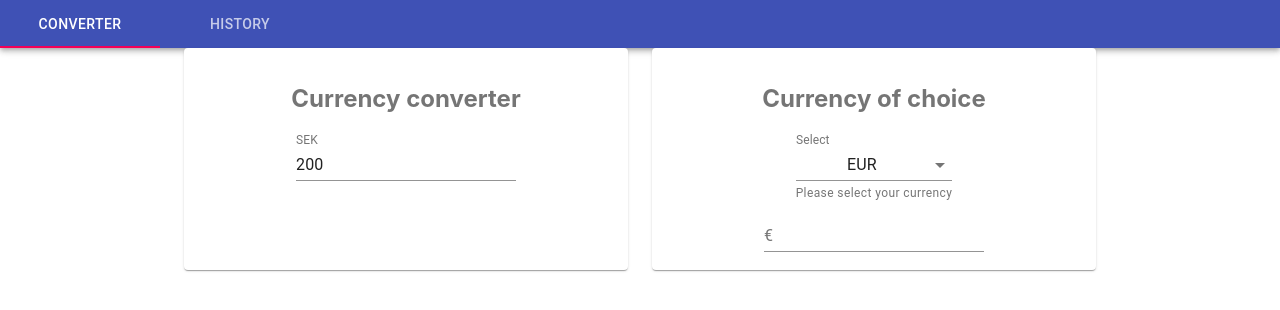
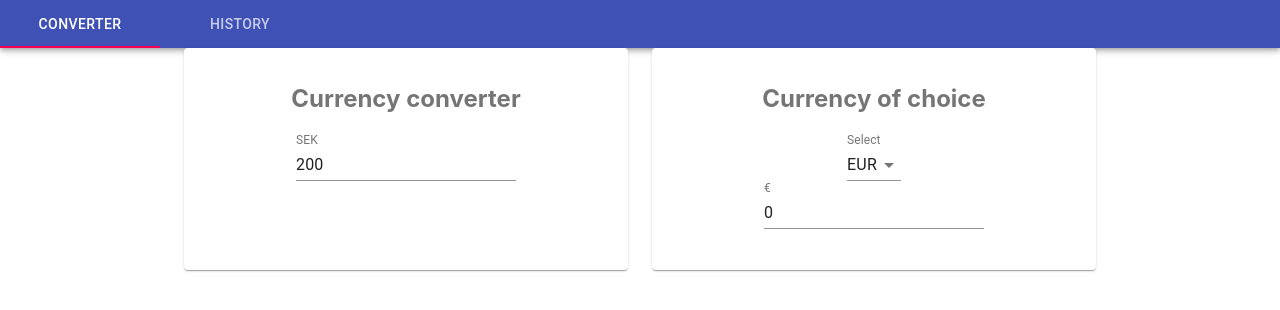
Before and after one commit to ponyhunt3r/ingrid, a React (Create React App) app: page /converter in a window 1280 px wide. Shown: the top 310 px of the page. Built offline with nearby package versions, Linux system fonts and the light colour scheme.

Commit message:
working converter

```diff
--- a/src/Converter.jsx
+++ b/src/Converter.jsx
@@ -5,7 +5,7 @@ import Paper from '@material-ui/core/Paper';
 import Container from '@material-ui/core/Container';
 import { makeStyles } from '@material-ui/core/styles';
 import MenuItem from '@material-ui/core/MenuItem';
-
+import axios from 'axios';
 const useStyles = makeStyles((theme) => ({
   root: {
     flexGrow: 1
@@ -37,10 +37,28 @@ const Converter = (props) => {
       sign: 'S$'
     }
   ];
+  const rates = [
+    {
+      name: 'USD',
+      value: null
+    },
+    {
+      name: 'EUR',
+      value: null
+    },
+    {
+      name: 'SGD',
+      value: null
+    }
+  ];
   const [currency, setCurrency] = React.useState('EUR');
+  const [calculatedValue, setCalculatedValue] = React.useState(0);
   const [value, setValue] = React.useState(200);
-  const handleChange = (event) => {
-    setCurrency(event.target.value);
+  const handleChange = ({ target: { value } }) => {
+    setCurrency(value);
+    axios.get(`https://api.exchangeratesapi.io/latest?base=SEK`).then((res) => {
+      setCalculatedValue(200 * res.data.rates[value]);
+    });
   };
   return (
     <Container maxWidth="md">
@@ -65,7 +83,6 @@ const Converter = (props) => {
               label="Select"
               value={currency}
               onChange={handleChange}
-              helperText="Please select your currency"
             >
               {currencies.map((option) => (
                 <MenuItem key={option.value} value={option.value}>
@@ -79,6 +96,7 @@ const Converter = (props) => {
                 id="standard-basic"
                 label={currencies.find((cur) => cur.value === currency)?.sign}
                 inputType="number"
+                value={calculatedValue}
               />
             </div>
           </Paper>
```
